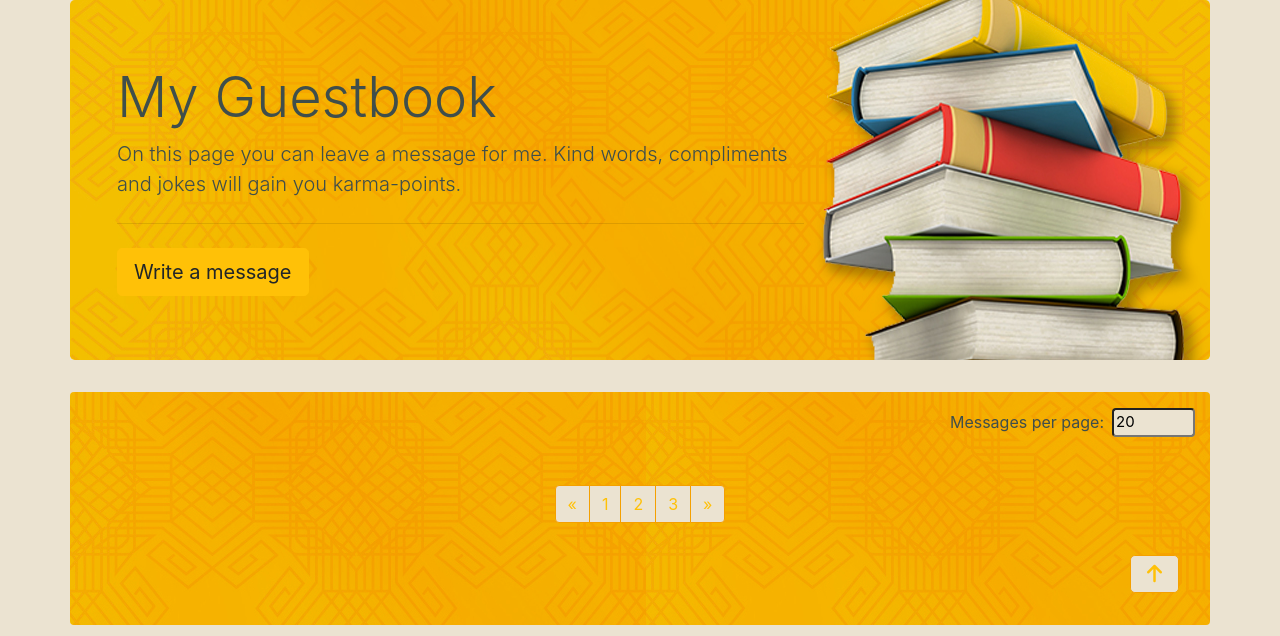
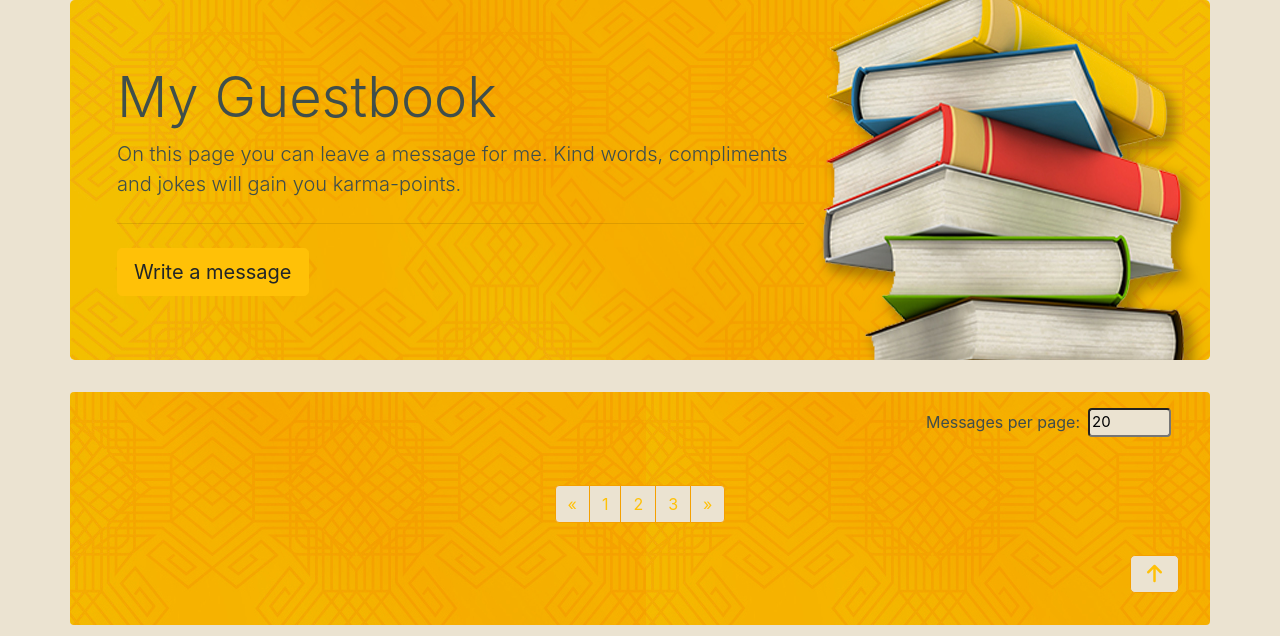
Before and after one commit to MarteDL/challenge-php-guestbook, a PHP site: page / in a window 1280 px wide. Shown: the top 636 px of the page. Run offline with PHP 8.4, Linux system fonts and the light colour scheme; data that the repository does not hold is empty; some libraries are stand-ins or nearby versions.

Commit message:
aligned input number of posts per page with carddecks

```diff
--- a/html/main.php
+++ b/html/main.php
@@ -7,13 +7,13 @@ declare(strict_types=1);
 
 <main class="container py-3 rounded">
     <form method="post" action="">
-        <div class="form-group d-flex justify-content-end">
+        <div class="form-group mx-4 d-flex justify-content-end">
             <label class="mr-2 my-auto" for="numberOfPosts">Messages per page: </label><input class="rounded inputField"
                                                                                               type="number"
                                                                                               id="numberOfPosts"
                                                                                               name="numberOfPosts"
                                                                                               value="<?php echo $_POST['numberOfPosts'] ?? 20 ?>"
-                                                                                              min="4"
+                                                                                              min="3"
                                                                                               max="<?php echo count($myMessages->getPosts()) ?>">
         </div>
     </form>
```
